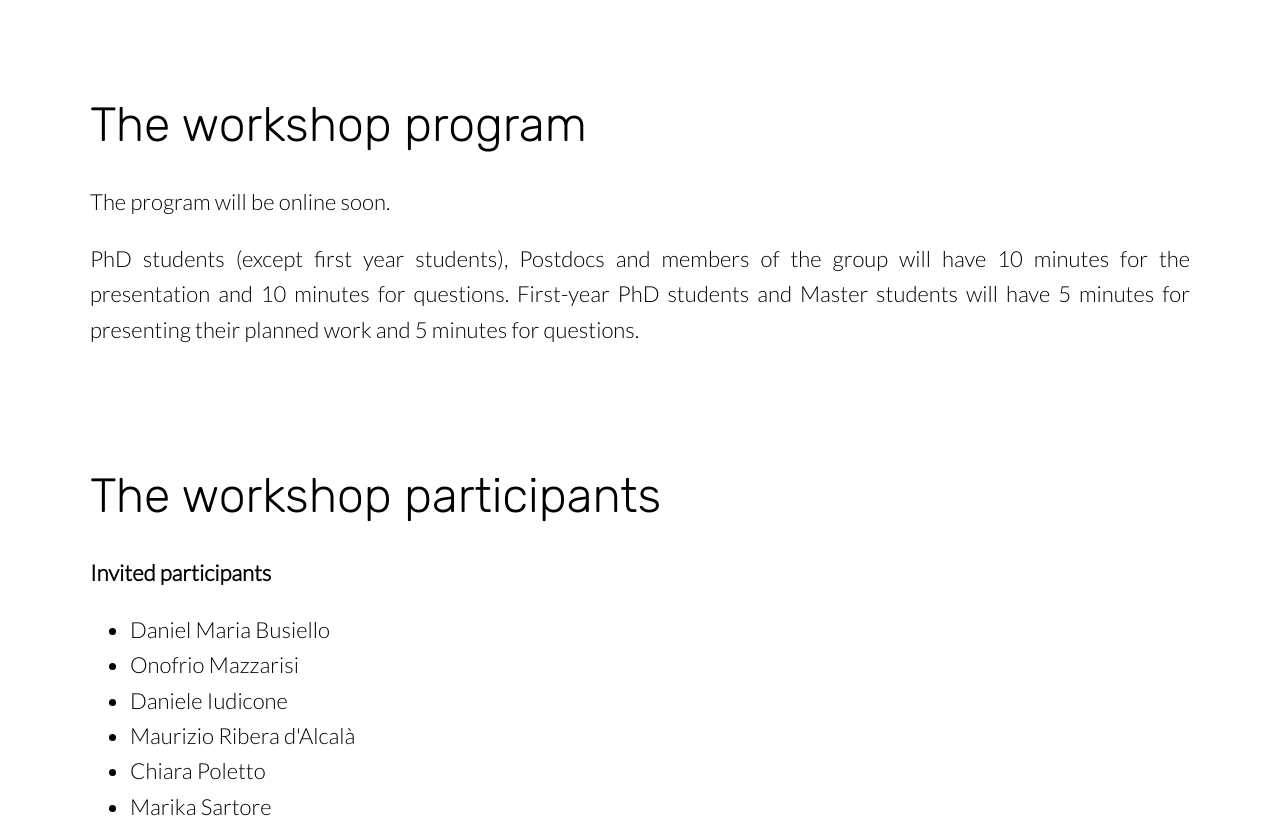
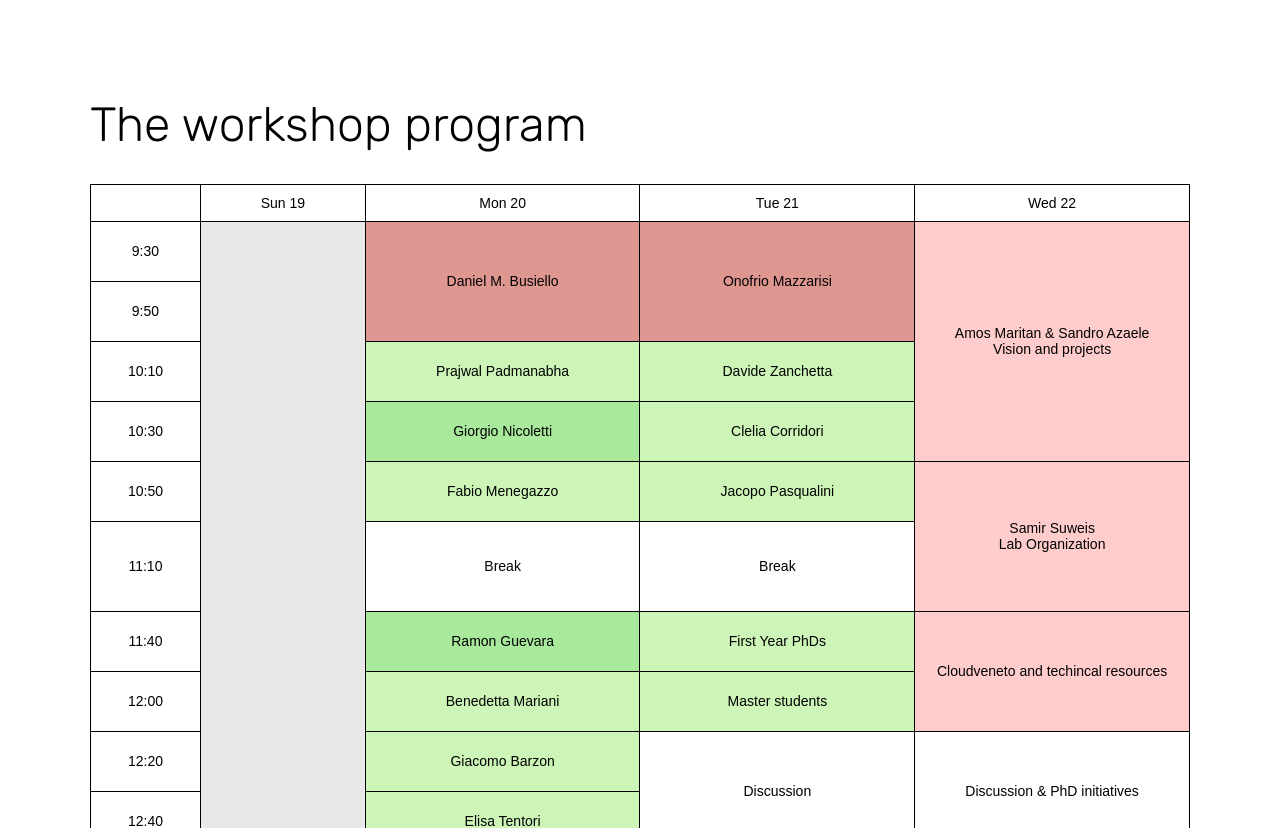
Before and after one commit to liphlab/liphworkshop2023, a Jekyll site: the page built from program.html, in a window 1280 px wide and 900 px high, scrolled down 832 px, cut to the strip 72-900 px from the top of the window. Built offline with Jekyll 4.4.1, drawn with Linux system fonts in a browser that asks for light colours; nearby versions of some CDN libraries; some of the changed text lies outside the part shown.

Commit message:
Dirst draft of the program

```diff
--- a/program.html
+++ b/program.html
@@ -40,7 +40,120 @@ image: /images/asiago1.jpg
 								.tg .tg-phmi{background-color:#ffcccc;text-align:center;vertical-align:center}
 						</style>
 
-						<p>The program will be online soon.</p>
+
+						<table class="tg"  style="margin-left: auto; margin-right: auto; width: 100%">
+												<thead>
+												  <tr>
+												    <th class="tg-baqh" style="width:10%"></th>
+												    <th class="tg-baqh" style="width:15%">Sun 19</th>
+														<th class="tg-baqh" style="width:25%">Mon 20</th>
+														<th class="tg-baqh" style="width:25%">Tue 21</th>
+														<th class="tg-baqh" style="width:25%">Wed 22</th>
+												  </tr>
+												</thead>
+												<tbody>
+													<tr height="60px">
+													    <td class="tg-baqh">9:30</td>
+															<td class="tg-gggg" rowspan="20"></td>
+															<td class="tg-inv" rowspan="2">Daniel M. Busiello</td>
+															<td class="tg-inv" rowspan="2">Onofrio Mazzarisi</td>
+															<td class="tg-phmi" rowspan="4">Amos Maritan & Sandro Azaele <br> Vision and projects</td>
+													</tr>
+													<tr height="60px">
+													    <td class="tg-baqh">9:50</td>
+													</tr>
+													<tr height="60px">
+													    <td class="tg-baqh">10:10</td>
+															<td class="tg-phd" rowspan="1">Prajwal Padmanabha</td>
+															<td class="tg-phd" rowspan="1">Davide Zanchetta</td>
+													</tr>
+													<tr height="60px">
+													    <td class="tg-baqh">10:30</td>
+															<td class="tg-pdocs" rowspan="1">Giorgio Nicoletti</td>
+															<td class="tg-phd" rowspan="1">Clelia Corridori</td>
+													</tr>
+													<tr height="60px">
+															<td class="tg-baqh">10:50</td>
+															<td class="tg-phd" rowspan="1">Fabio Menegazzo</td>
+															<td class="tg-phd" rowspan="1">Jacopo Pasqualini</td>
+															<td class="tg-phmi" rowspan="2">Samir Suweis <br> Lab Organization</td>
+													</tr>
+													<tr height="90px">
+															<td class="tg-baqh">11:10</td>
+															<td class="tg-baqh" rowspan="1">Break</td>
+															<td class="tg-baqh" rowspan="1">Break</td>
+													</tr>
+													<tr height="60px">
+													    <td class="tg-baqh">11:40</td>
+															<td class="tg-pdocs" rowspan="1">Ramon Guevara</td>
+															<td class="tg-phd" rowspan="1">First Year PhDs</td>
+															<td class="tg-phmi" rowspan="2">Cloudveneto and techincal resources</td>
+													</tr>
+													<tr height="60px">
+													    <td class="tg-baqh">12:00</td>
+															<td class="tg-phd" rowspan="1">Benedetta Mariani</td>
+															<td class="tg-phd" rowspan="1">Master students</td>
+													</tr>
+													<tr height="60px">
+															<td class="tg-baqh">12:20</td>
+															<td class="tg-phd" rowspan="1">Giacomo Barzon</td>
+															<td class="tg-baqh" rowspan="2">Discussion</td>
+															<td class="tg-baqh" rowspan="2">Discussion & PhD initiatives</td>
+													</tr>
+													<tr height="60px">
+													    <td class="tg-baqh">12:40</td>
+															<td class="tg-phd" rowspan="1">Elisa Tentori</td>
+													</tr>
+													<tr height="120px">
+													    <td class="tg-baqh">13:00 <br> 15:00</td>
+															<td class="tg-cbly" rowspan="1">Lunch</td>
+															<td class="tg-cbly" rowspan="1">Lunch</td>
+															<td class="tg-cbly" rowspan="1">Lunch</td>
+													</tr>
+													<tr height="60px">
+													    <td class="tg-baqh">15:00</td>
+															<td class="tg-pdocs" rowspan="1">Michele Allegra</td>
+															<td class="tg-inv" rowspan="2">Daniele Iudicone</td>
+													</tr>
+													<tr height="60px">
+													    <td class="tg-baqh">15:20</td>
+															<td class="tg-inv" rowspan="1">Davide Bernardi</td>
+													</tr>
+													<tr height="60px">
+													    <td class="tg-baqh">15:40</td>
+															<td class="tg-inv" rowspan="2">Chiara Poletto</td>
+															<td class="tg-phd" rowspan="1">Emanuele Pigani</td>
+													</tr>
+													<tr height="60px">
+													    <td class="tg-baqh">16:00</td>
+															<td class="tg-inv" rowspan="2">Tutorial: Julia (Onofrio)</td>
+													</tr>
+													<tr height="60px">
+															<td class="tg-baqh">16:20</td>
+															<td class="tg-inv" rowspan="1">Marika Sartore</td>
+													</tr>
+													<tr height="60px">
+															<td class="tg-baqh">16:40</td>
+															<td class="tg-1eo6" rowspan="4">Brainstorming & group meetings</td>
+															<td class="tg-1eo6" rowspan="4">Brainstorming & group meetings</td>
+													</tr>
+													<tr>
+													    <td class="tg-baqh">17:00</td>
+													</tr>
+													<tr>
+													    <td class="tg-baqh">18:00</td>
+													</tr>
+													<tr>
+													    <td class="tg-baqh">19:00</td>
+													</tr>
+													<tr>
+													    <td class="tg-baqh">20:00</td>
+															<td class="tg-cbly">Dinner</td>
+															<td class="tg-cbly">Dinner</td>
+															<td class="tg-cbly">Dinner</td>
+													</tr>
+												</tbody>
+												</table>
 
 						<p>PhD students (except first year students), Postdocs and members of the group will have 10 minutes for the presentation and 10 minutes for questions. First-year PhD students and Master students will have 5 minutes for presenting their planned work and 5 minutes for questions.</p>
 
```
